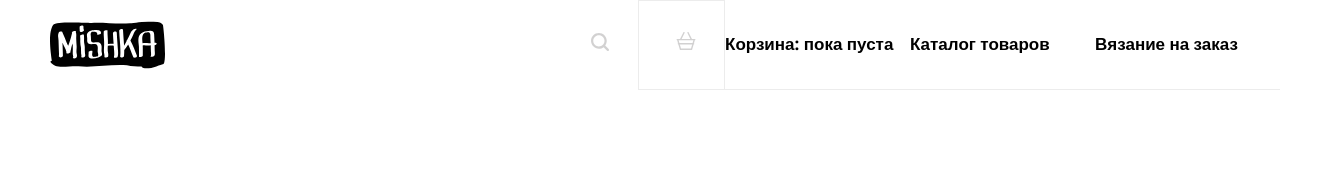
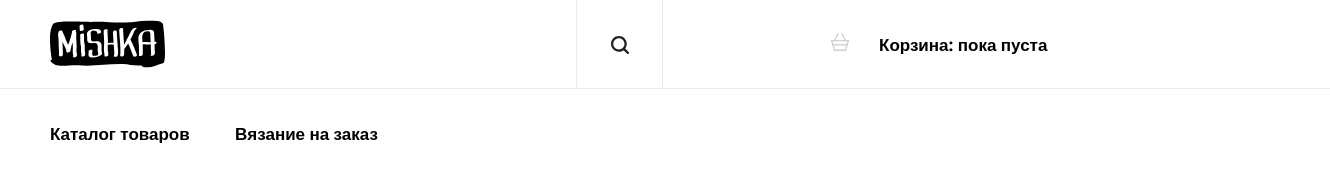
Before and after one commit to YevgenyZubrin/Mishka, a website: page app/index.html in a window 1280 px wide. Shown: the whole page, 1330 px wide, since content can reach past the window. Drawn offline with nearby package versions, Linux system fonts and the light colour scheme.

Commit message:
modifed header in tablet version

```diff
--- a/app/index.html
+++ b/app/index.html
@@ -30,7 +30,7 @@
                 </li>
                 <li class="main-nav__item main-nav__item_search item">
                     <a href="" class="main-nav__link main-nav__link_search link">
-                        <span class="main-nav__text main-nav__text_search main-nav__link_null-font">Поиск по сайту</span>
+                        <span class="main-nav__text main-nav__text_search main-nav__link_invisable">Поиск по сайту</span>
 
                     </a>
                 </li>
--- a/app/scss/style.scss
+++ b/app/scss/style.scss
@@ -179,10 +179,15 @@
 
     .header__logo-container {
         position: absolute;
-        width: auto;
+        justify-content: start;
+        top: 0;
+        width: 100%;
         height: 88px;
         border-bottom: none;
-        left: 50px;
+        left: 0;
+        padding-left: 50px;
+        border-bottom: 1px solid #ececec;
+
     }
 
     .main-nav__list {
@@ -190,11 +195,26 @@
         flex-wrap: wrap;
     }
 
+    .main-nav__item {
+        border: none;
+    }
+
     .main-nav__link {
-        padding: 32px 0;
+        display: flex;
+        justify-content: center;
+        align-items: center;
+        height: 89px;
+        padding: 0;
+    }
+
+    .main-nav__link_search {
+        padding: 0;
+        height: 89px;
     }
 
     .main-nav__item_catalog {
+        height: auto;
+        margin-left: 50px;
         order: 3;
     }
 
@@ -204,16 +224,23 @@
 
     .main-nav__item_search {
         border: 1px solid #ececec;
+        border-top: none;
+        border-bottom: none;
+        background-image: url(../images/search-icon.svg);
+        background-position: center center;
+        background-repeat: no-repeat;
         width: 85px;
-        margin-left: auto;
+        margin-left: 45%;
         order: 1;
     }
 
     .main-nav__item_cart {
+        width: 40%;
+        flex-grow: 1;
         order: 2;
     }
 
-    .main-nav__link_null-font {
-        font-size: 0px;
+    .main-nav__link_invisable {
+        display: none;
     }
 }
```
Also changed, not shown: app/css/style.css.
